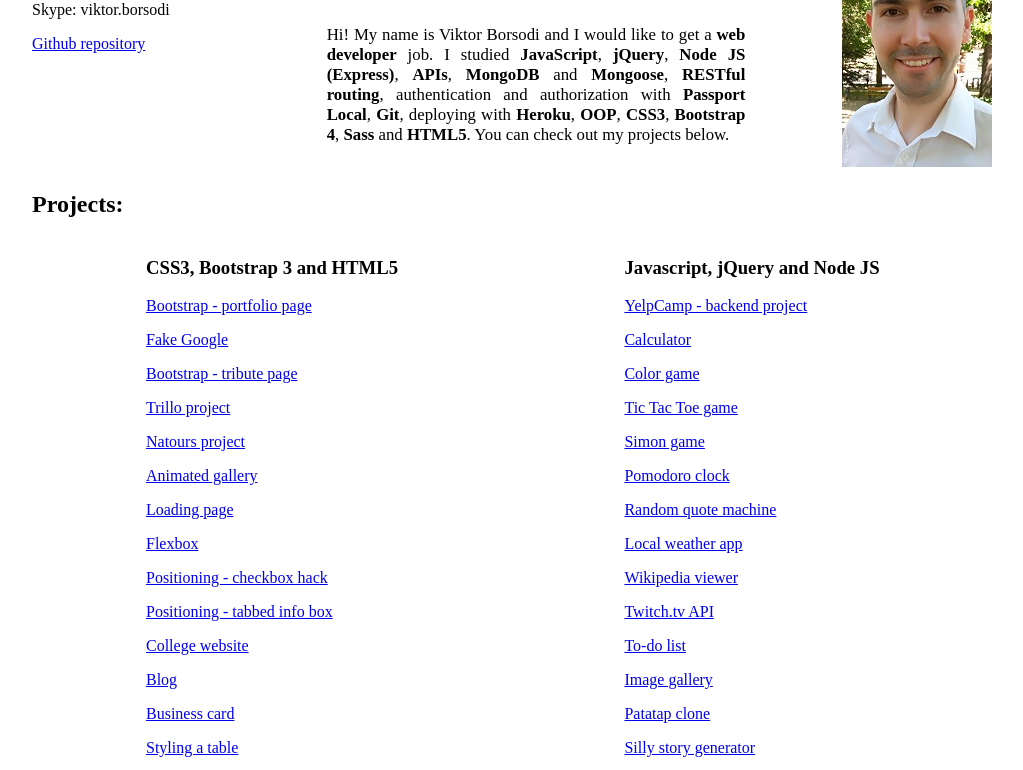
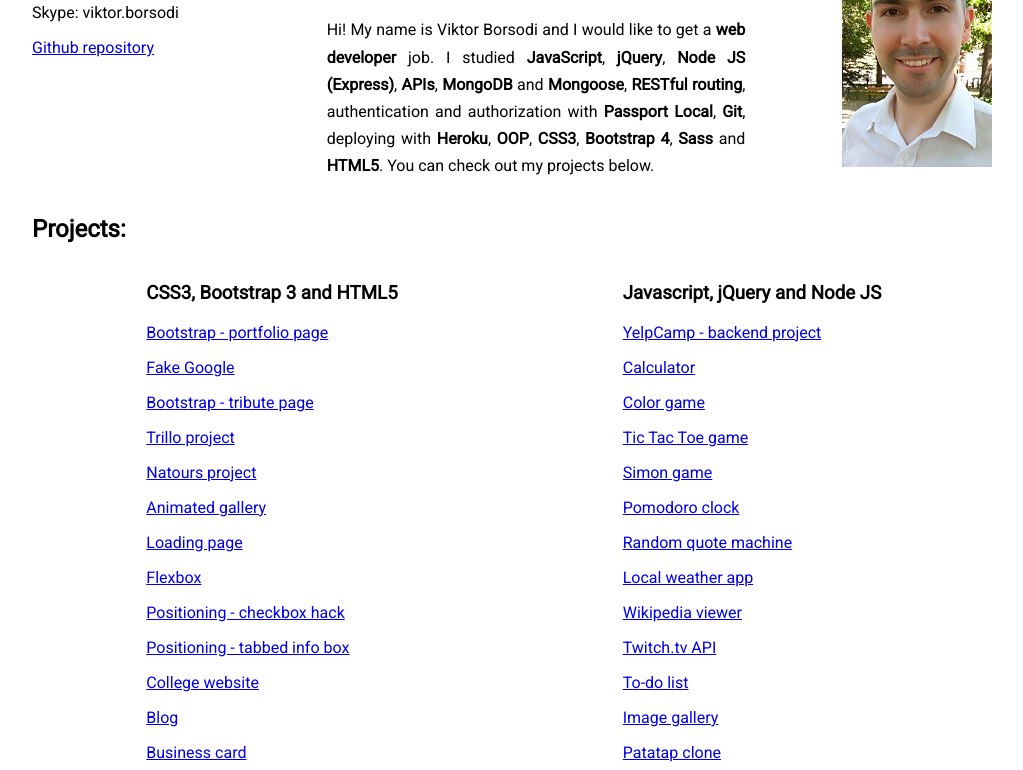
Before and after one commit to ViktorBorsodi/ViktorBorsodi.github.io, a plain HTML site: page index.html in a window 1280 px wide. Shown: the part 83-853 px from the top of the page, without its empty margins (128-1151 px from the left). Drawn offline with Linux system fonts and the light colour scheme.

Commit message:
Update style.css

```diff
--- a/style.css
+++ b/style.css
@@ -1,7 +1,7 @@
 body {
 	max-width: 960px;
 	margin: 0 auto;
-	font-family: serif;
+	font-family: roboto;
 	padding: 0 10px 70px 10px;
 }
 
@@ -28,7 +28,7 @@ h1 {
 #title p {
 	margin-top: 40px;
 	text-align: justify;
-	font-size: 1.05em;
+	line-height: 1.7;
 }
 
 #img {
@@ -69,9 +69,10 @@ h1 {
 }
 #education li {
 	margin-bottom: 8px;
+	line-height: 1.7;
 }
 
-@media only screen and (max-width: 617px) {
+@media only screen and (max-width: 645px) {
     #img {
       	text-align: center } }
 
```
